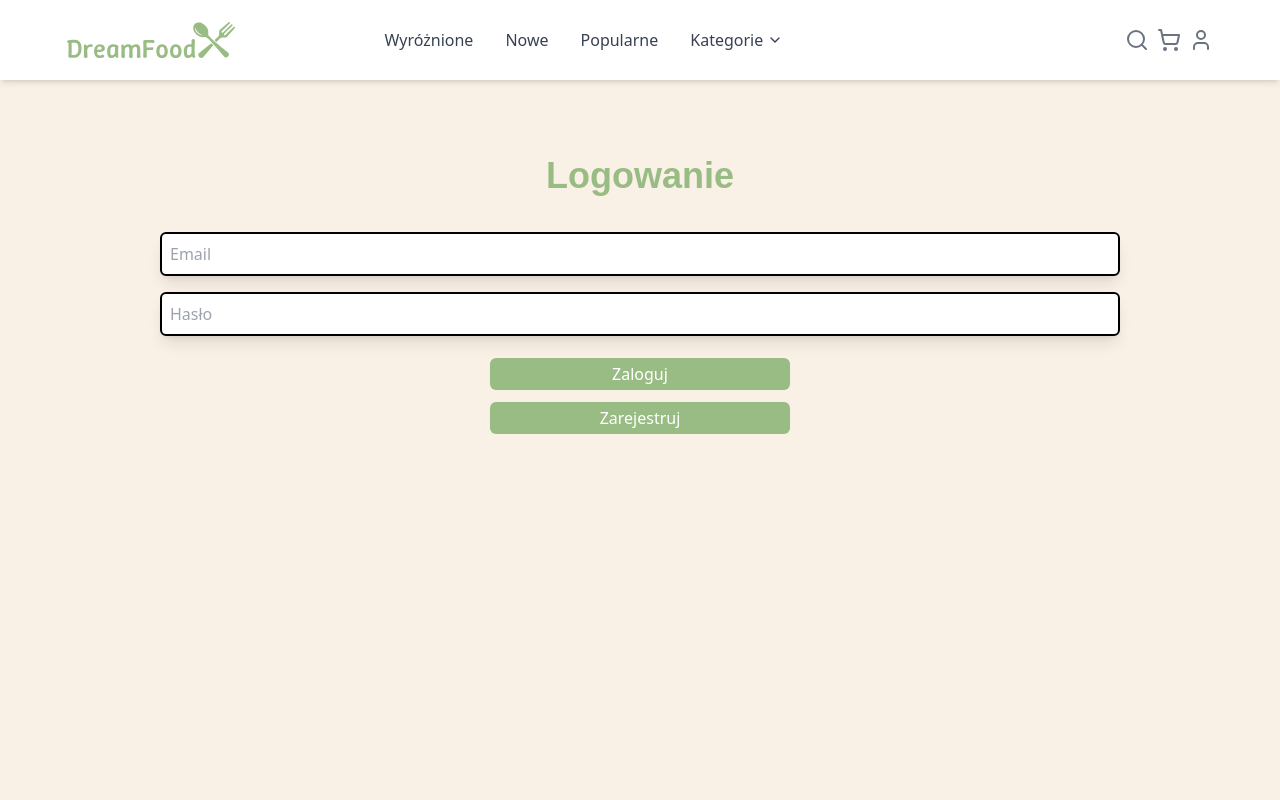
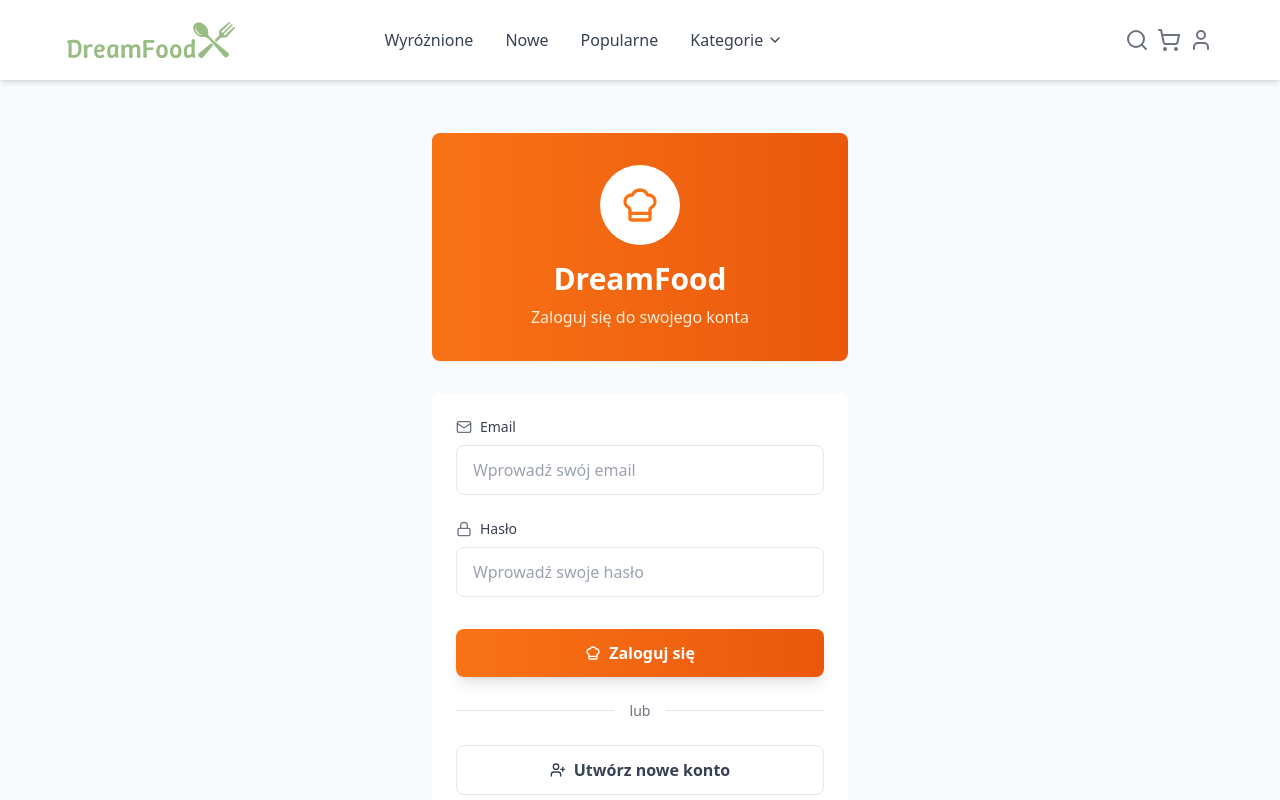
Before and after one commit to hallu-boss/dreamFoodX, a Vue app in the folder frontend/: page /login in a window 1280 px wide. Shown: the top 800 px of the page. Built offline with nearby package versions, Linux system fonts and the light colour scheme.

Commit message:
Better Log in page

```diff
--- a/frontend/src/pages/LoginPage.tsx
+++ b/frontend/src/pages/LoginPage.tsx
@@ -1,78 +1,214 @@
-// src//LoginPage.tsx
-import { useState } from "react";
-import {actionButton, redirectAndReload} from '../components/renderable_elements'
+import { useState } from 'react';
+import { redirectAndReload } from '../components/renderable_elements';
 import { useNavigate } from 'react-router-dom';
-import { API_BASE_URL } from "../App";
+import { API_BASE_URL } from '../App';
+import { ChefHat, Mail, Lock, AlertCircle, UserPlus } from 'lucide-react';
 
-
-const LoginPage = (
-    { preliminaryLogin }: { preliminaryLogin: (email: string) => void }
-) => {
-
-  const [email, setEmail] = useState("");
-  const [password, setPassword] = useState("");
-  const [error, setError] = useState("");
-  const navigate = useNavigate(); // wykorzystywane do przenoszenia się na stronę główną przy logowaniu / wylogowaniu
+const LoginPage = ({
+  preliminaryLogin,
+}: {
+  preliminaryLogin: (email: string) => void;
+}) => {
+  const [email, setEmail] = useState('');
+  const [password, setPassword] = useState('');
+  const [error, setError] = useState('');
+  const [isLoading, setIsLoading] = useState(false);
+  const navigate = useNavigate();
 
   const handleSignIn = async () => {
     if (!email || !password) {
-      setError("Wypełnij wszystkie pola!");
+      setError('Wypełnij wszystkie pola!');
       return;
     }
-    const userLoginInformation = {email, password};
+
+    setIsLoading(true);
+    setError('');
+
+    const userLoginInformation = { email, password };
 
     try {
       const response = await fetch(`${API_BASE_URL}/auth/login`, {
-            method: "POST",
+        method: 'POST',
         headers: {
-            "Content-Type": "application/json",
+          'Content-Type': 'application/json',
         },
         body: JSON.stringify(userLoginInformation),
       });
 
-
       let data;
       try {
         data = await response.json();
-        } catch (parseError) {
+      } catch  {
         data = null;
       }
 
       if (!response.ok) {
-          return setError(data?.error || "Błąd logowania");
+        setError(data?.error || 'Błąd logowania');
+        return;
       }
+
       const token = data.token;
-        localStorage.setItem("token", token);
+      localStorage.setItem('token', token);
+      preliminaryLogin(email);
 
+      // Sukces - przekierowanie
       redirectAndReload(navigate);
-
+    } catch (error: unknown) {
+      if (error instanceof Error) {
+        console.error('Błąd logowania:', error.message);
+        setError(error.message);
+      } else {
+        console.error('Nieznany błąd:', error);
+        setError('Wystąpił nieoczekiwany błąd');
       }
-      catch (error: any) {
-        setError("Błąd podczas rejestracji: " + error.message);
+    } finally {
+      setIsLoading(false);
     }
-      preliminaryLogin(email);
-      alert("Zalogowano!");
-      redirectAndReload(navigate);
   };
 
   const handleSignUp = () => {
-    navigate("/registration")
+    navigate('/registration');
+  };
+
+  const handleKeyPress = (e: React.KeyboardEvent) => {
+    if (e.key === 'Enter') {
+      handleSignIn();
     }
+  };
 
   return (
-    <div className="page-color">
-      {error && <p style={{ color: "red" }}>{error}</p>}
+    <div className="min-h-screen bg-gray-50">
+      <div className="container mx-auto px-4 py-8 max-w-md">
+        <div className="flex items-center justify-center min-h-screen">
+          <div className="w-full">
+            {/* Header Card */}
+            <div className="bg-white rounded-lg shadow-sm mb-8 overflow-hidden">
+              <div className="bg-gradient-to-r from-orange-500 to-orange-600 px-6 py-8">
+                <div className="text-center text-white">
+                  <div className="w-20 h-20 bg-white rounded-full mx-auto mb-4 flex items-center justify-center">
+                    <ChefHat className="w-10 h-10 text-orange-500" />
+                  </div>
+                  <h1 className="text-3xl font-bold mb-2">DreamFood</h1>
+                  <p className="text-orange-100">
+                    Zaloguj się do swojego konta
+                  </p>
+                </div>
+              </div>
+            </div>
 
-      <h2 className="header-text">Logowanie</h2>
-      <input className="in-box"
-       type="email" placeholder="Email" onChange={(e) => setEmail(e.target.value)} />
-      <input className="in-box"
-        type="password" placeholder="Hasło" onChange={(e) => setPassword(e.target.value)} />
+            {/* Login Form Card */}
+            <div className="bg-white rounded-lg shadow-sm p-6">
+              {/* Error message */}
+              {error && (
+                <div className="bg-red-50 border border-red-200 text-red-600 px-4 py-3 rounded-lg mb-6 flex items-center gap-2">
+                  <AlertCircle className="w-4 h-4 flex-shrink-0" />
+                  <span className="text-sm">{error}</span>
+                </div>
+              )}
 
+              {/* Form */}
+              <div className="space-y-6">
+                {/* Email field */}
+                <div className="space-y-2">
+                  <label
+                    htmlFor="email"
+                    className="block text-sm font-medium text-gray-700"
+                  >
+                    <div className="flex items-center gap-2">
+                      <Mail className="w-4 h-4 text-gray-500" />
+                      Email
+                    </div>
+                  </label>
+                  <input
+                    id="email"
+                    type="email"
+                    placeholder="Wprowadź swój email"
+                    value={email}
+                    onChange={(e) => setEmail(e.target.value)}
+                    onKeyPress={handleKeyPress}
+                    disabled={isLoading}
+                    className="w-full px-4 py-3 border border-gray-200 rounded-lg focus:border-orange-500 focus:ring-2 focus:ring-orange-200 transition-all duration-200 outline-none disabled:bg-gray-50 disabled:cursor-not-allowed"
+                  />
+                </div>
 
-        {actionButton("Zaloguj", handleSignIn)}
-        {actionButton("Zarejestruj", handleSignUp)}
+                {/* Password field */}
+                <div className="space-y-2">
+                  <label
+                    htmlFor="password"
+                    className="block text-sm font-medium text-gray-700"
+                  >
+                    <div className="flex items-center gap-2">
+                      <Lock className="w-4 h-4 text-gray-500" />
+                      Hasło
+                    </div>
+                  </label>
+                  <input
+                    id="password"
+                    type="password"
+                    placeholder="Wprowadź swoje hasło"
+                    value={password}
+                    onChange={(e) => setPassword(e.target.value)}
+                    onKeyPress={handleKeyPress}
+                    disabled={isLoading}
+                    className="w-full px-4 py-3 border border-gray-200 rounded-lg focus:border-orange-500 focus:ring-2 focus:ring-orange-200 transition-all duration-200 outline-none disabled:bg-gray-50 disabled:cursor-not-allowed"
+                  />
+                </div>
 
+                {/* Login button */}
+                <div className="pt-2">
+                  <button
+                    onClick={handleSignIn}
+                    disabled={isLoading}
+                    className="w-full bg-gradient-to-r from-orange-500 to-orange-600 text-white font-semibold py-3 px-6 rounded-lg hover:from-orange-600 hover:to-orange-700 transform hover:-translate-y-0.5 transition-all duration-200 disabled:opacity-70 disabled:cursor-not-allowed disabled:transform-none shadow-lg hover:shadow-xl flex items-center justify-center gap-2"
+                  >
+                    {isLoading ? (
+                      <>
+                        <div className="w-4 h-4 border-2 border-white border-t-transparent rounded-full animate-spin"></div>
+                        <span>Logowanie...</span>
+                      </>
+                    ) : (
+                      <>
+                        <ChefHat className="w-4 h-4" />
+                        Zaloguj się
+                      </>
+                    )}
+                  </button>
+                </div>
+
+                {/* Divider */}
+                <div className="relative my-6">
+                  <div className="absolute inset-0 flex items-center">
+                    <div className="w-full border-t border-gray-200"></div>
+                  </div>
+                  <div className="relative flex justify-center text-sm">
+                    <span className="px-4 bg-white text-gray-500">lub</span>
+                  </div>
+                </div>
+
+                {/* Sign up button */}
+                <button
+                  onClick={handleSignUp}
+                  disabled={isLoading}
+                  className="w-full bg-white text-gray-700 font-semibold py-3 px-6 rounded-lg border border-gray-200 hover:bg-gray-50 hover:border-orange-300 transition-all duration-200 disabled:opacity-70 disabled:cursor-not-allowed flex items-center justify-center gap-2"
+                >
+                  <UserPlus className="w-4 h-4" />
+                  Utwórz nowe konto
+                </button>
+              </div>
+
+              {/* Footer */}
+              <div className="text-center mt-6 pt-6 border-t border-gray-200">
+                <a
+                  href="#"
+                  className="text-sm text-orange-600 hover:text-orange-700 font-medium hover:underline transition-colors duration-200"
+                >
+                  Zapomniałeś hasła?
+                </a>
+              </div>
+            </div>
+          </div>
+        </div>
+      </div>
     </div>
   );
 };
```
Lines whose indentation alone changed are shown as unchanged.
